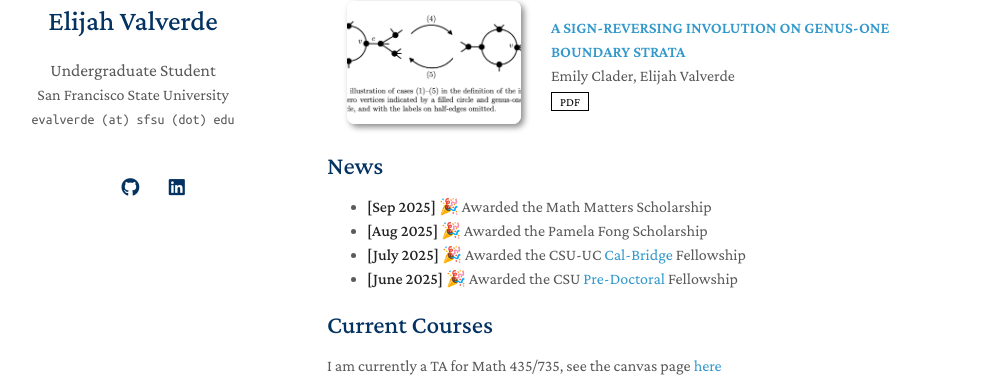
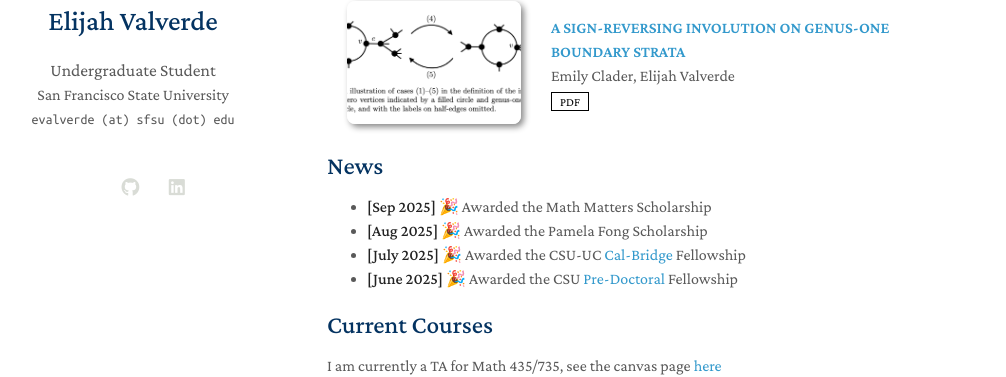
Before and after one commit to elijah-valverde/elijah-valverde.github.io, a Jekyll site: the page built from index.md, in a window 1280 px wide. Shown: the part 249-626 px from the top of the page, without its empty margins (143-1149 px from the left). Built offline with Jekyll 4.4.1, drawn with Linux system fonts in a browser that asks for light colours; a style sheet for code colours, icons or effects is not loaded; our own code applies the rules of GitHub Pages for plain Markdown files.

Commit message:
Update minimal-light.scss

```diff
--- a/_sass/minimal-light.scss
+++ b/_sass/minimal-light.scss
@@ -7,7 +7,7 @@
   height:2.4rem;
   width:2.4rem;
   background-color:transparent;
-  color:#043361!important;
+  color:#D9DCD6!important;
   border-radius:100%;
   text-align:center;
   font-size:1.15rem;
```
